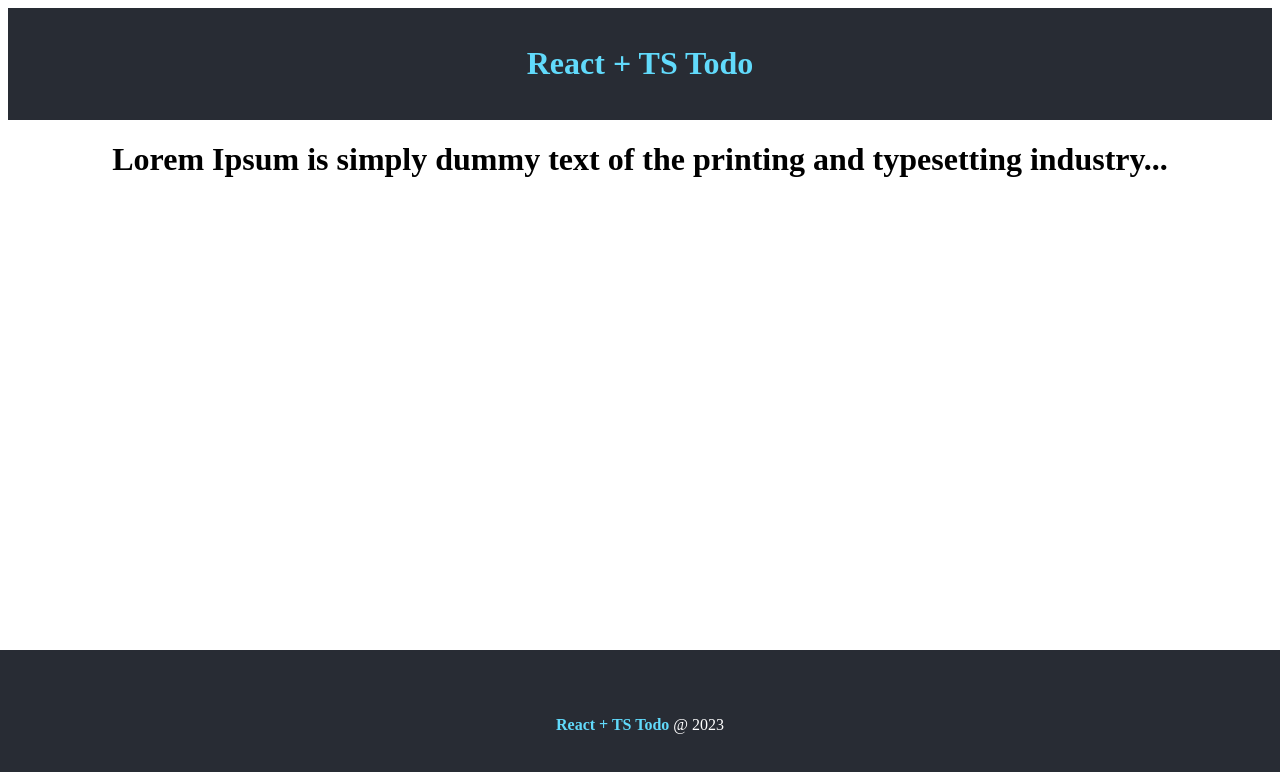
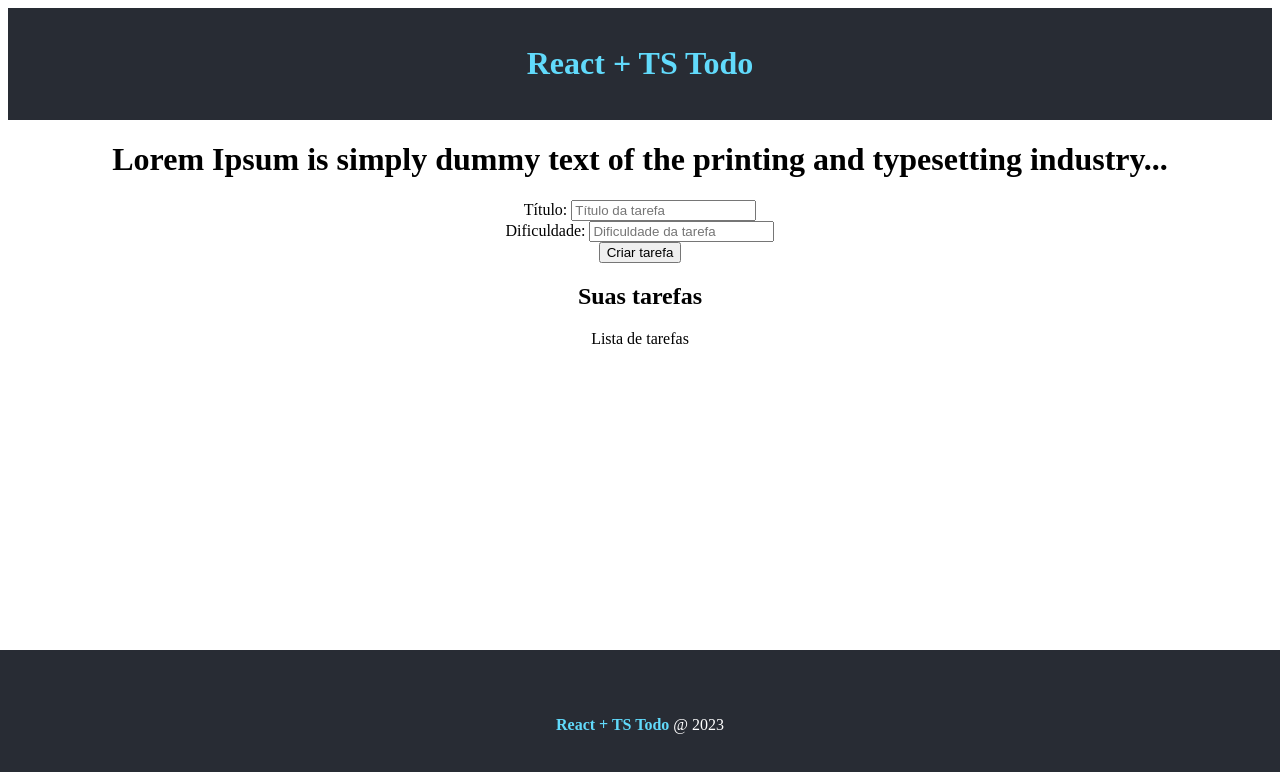
Before and after one commit to lucas-cercal/todo_list_react, a React (Create React App) app: page / in a window 1280 px wide. Shown: the top 772 px of the page. Built offline with nearby package versions, Linux system fonts and the light colour scheme.

Commit message:
feat: creating form

```diff
--- a/public/index.html
+++ b/public/index.html
@@ -24,6 +24,7 @@
       work correctly both with client-side routing and a non-root public URL.
       Learn how to configure a non-root public URL by running `npm run build`.
     -->
+    <link rel="stylesheet" href="https://cdn.jsdelivr.net/npm/bootstrap-icons@1.11.2/font/bootstrap-icons.min.css">
     <title>Todo React + TS</title>
   </head>
   <body>
--- a/src/App.module.css
+++ b/src/App.module.css
@@ -2,18 +2,11 @@
   margin: 0;
   padding: 0;
   height: 100%;
-}
-
-.main h1 {
   text-align: center;
+  padding-bottom: 150px;
 }
 
 #wrapper {
   min-height: 100%;
   position: relative;
 }
-
-div.body-content {
-  /** Altura do rodapé tem que ser igual a isso aqui e vice-versa **/
-  padding-bottom: 150px;
-}
--- a/src/App.tsx
+++ b/src/App.tsx
@@ -1,8 +1,8 @@
-import React from 'react';
-
 // components
 import Header from './components/Header';
 import Footer from './components/Footer';
+import TaskForm from './components/TaskForm';
+import TaskList from './components/TaskList';
 
 // css
 import styles from './App.module.css'
@@ -11,7 +11,14 @@
   return <div>
     <Header />
     <main className={styles.main}>
-      <h1>Lorem Ipsum is simply dummy text of the printing and typesetting industry...</h1>
+      <div>
+        <h1>Lorem Ipsum is simply dummy text of the printing and typesetting industry...</h1>
+        <TaskForm btnText='Criar tarefa'/>
+      </div>
+      <div>
+        <h2>Suas tarefas</h2>
+        <TaskList />
+      </div>
     </main>
     <Footer />
   </div>
--- a/src/components/Footer.tsx
+++ b/src/components/Footer.tsx
@@ -1,5 +1,3 @@
-import React from 'react'
-
 import styles from './Footer.module.css'
 import getYear from '../utils/dateUtils'
 
--- a/src/components/Header.tsx
+++ b/src/components/Header.tsx
@@ -1,5 +1,3 @@
-import React from 'react'
-
 import styles from './Header.module.css'
 
 const Header = () => {
--- /dev/null
+++ b/src/components/TaskForm.tsx
@@ -0,0 +1,21 @@
+import styles from './TaskForm.module.css'
+
+interface Props {
+  btnText: string
+}
+
+const TaskForm = ({ btnText }: Props) => {
+  return <form>
+    <div>
+      <label htmlFor='title'>Título: </label>
+      <input type='text' name='title' placeholder='Título da tarefa'/>
+    </div>
+    <div>
+      <label htmlFor='difficulty'>Dificuldade: </label>
+      <input type='text' name='difficulty' placeholder='Dificuldade da tarefa'/>
+    </div>
+    <input type='submit' value={btnText}/>
+  </form>
+}
+
+export default TaskForm
--- /dev/null
+++ b/src/components/TaskList.tsx
@@ -0,0 +1,9 @@
+import styles from './TaskList.module.css'
+
+const TaskList = () => {
+  return <div>
+    Lista de tarefas
+  </div>
+}
+
+export default TaskList
```
Also changed, not shown: src/components/TaskForm.module.css (added), src/components/TaskList.module.css (added).
